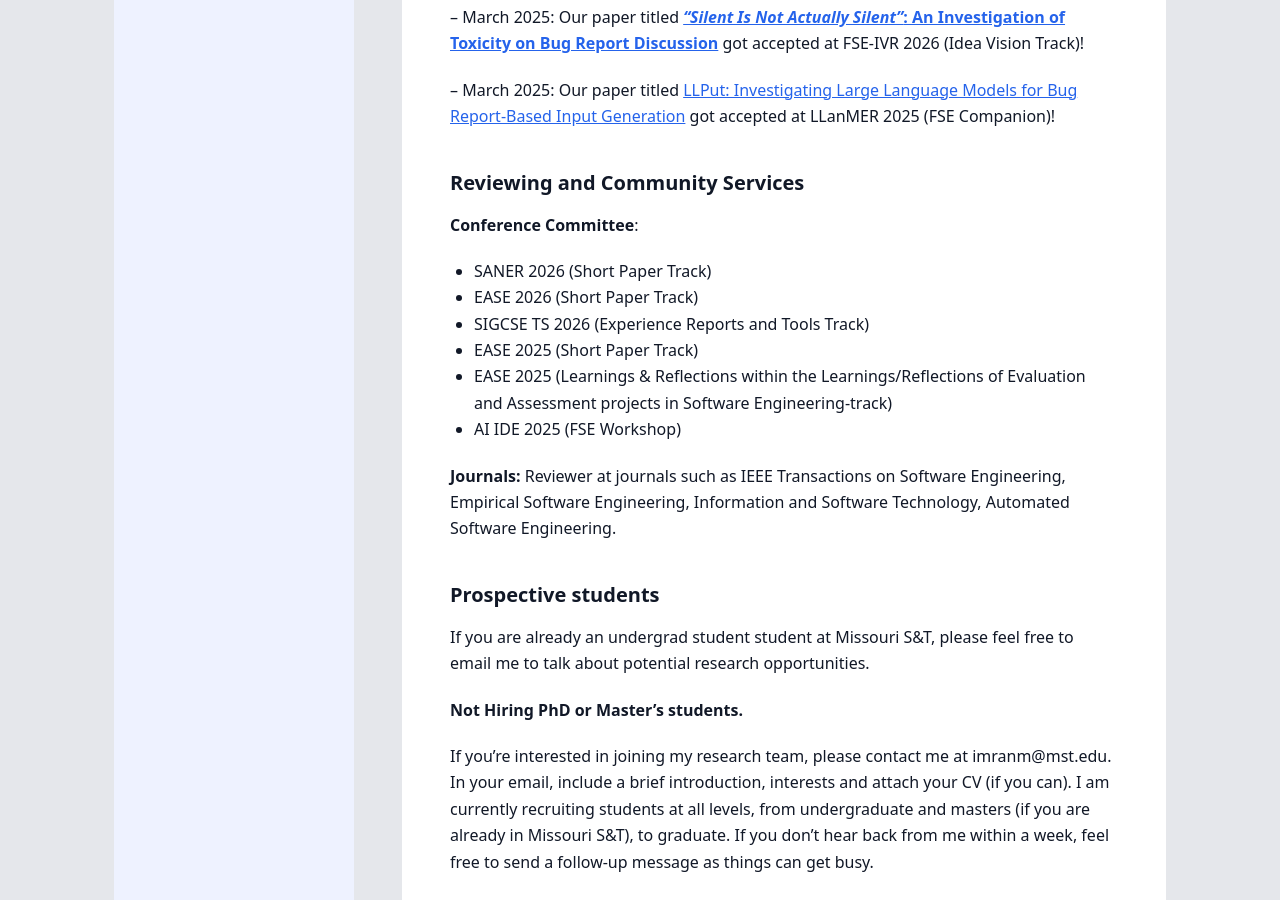
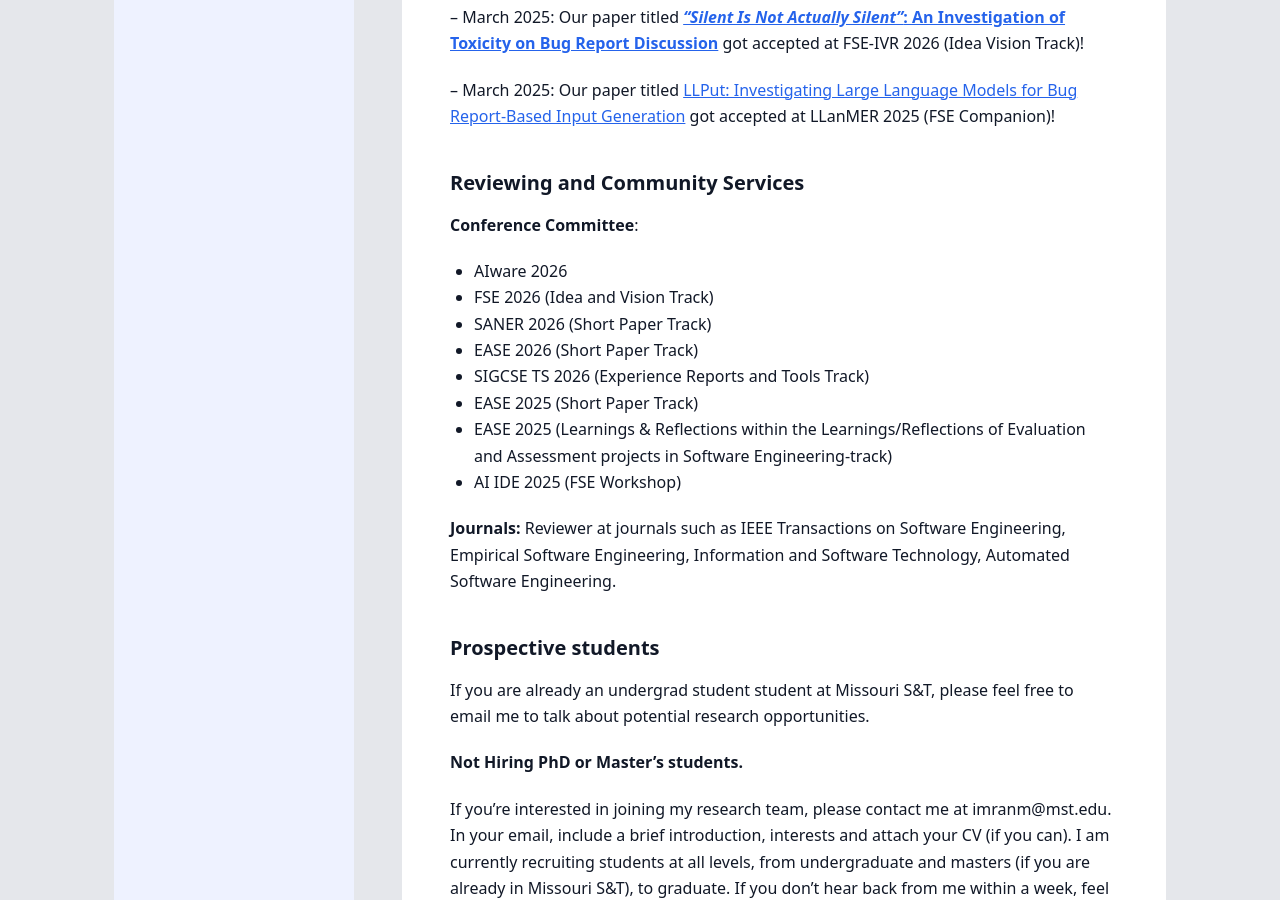
Before and after one commit to imranraad07/imranraad07.github.io, a Jekyll site: the page built from index.md, in a window 1280 px wide and 900 px high, scrolled down 994 px. Built offline with Jekyll 4.4.1, drawn with Linux system fonts in a browser that asks for light colours.

Commit message:
Add AIware and FSE 2026 to conference committee list

```diff
--- a/index.md
+++ b/index.md
@@ -35,6 +35,8 @@ Quick Link: [CV](posts/documents/CV.pdf) [Linkedin](https://linkedin.com/in/imra
 ### Reviewing and Community Services
 
 **Conference Committee**:
+ * AIware 2026
+ * FSE 2026 (Idea and Vision Track)
  * SANER 2026 (Short Paper Track)
  * EASE 2026 (Short Paper Track)
  * SIGCSE TS 2026 (Experience Reports and Tools Track)
```
